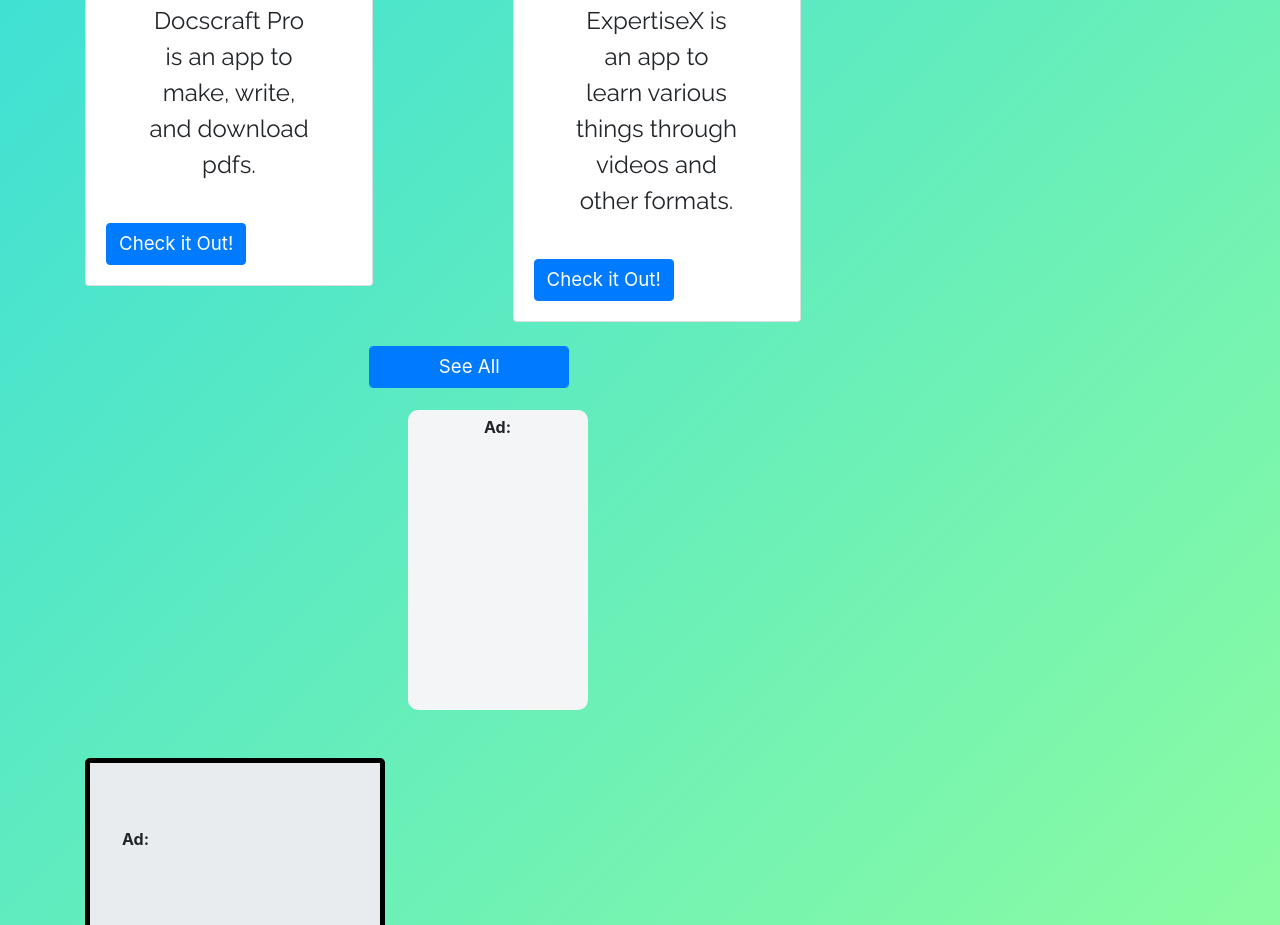
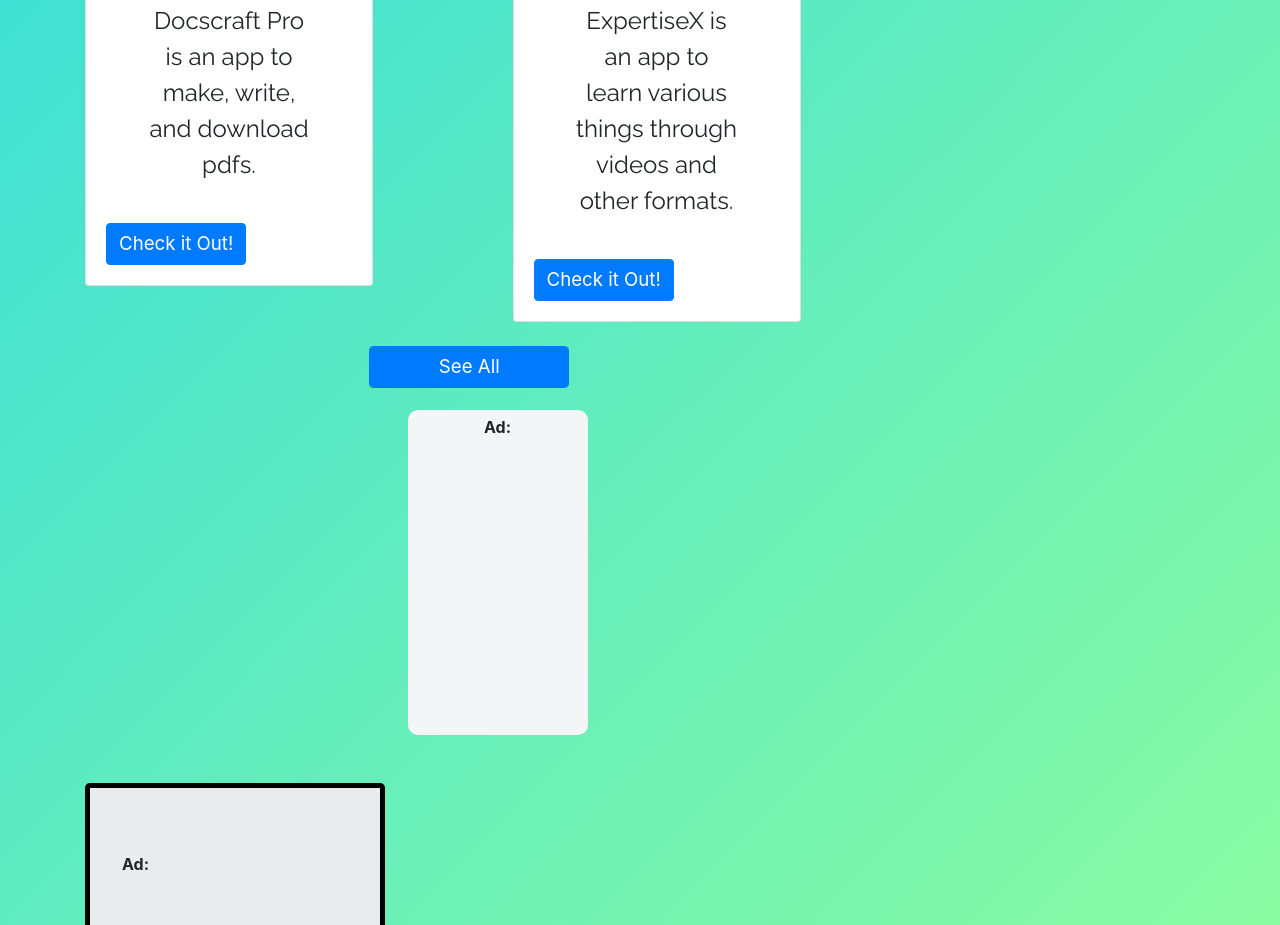
Before and after one commit to curiousaswin/agas2023, a plain HTML site: page src/index.html in a window 1280 px wide. Shown: the part 1875-2800 px from the top of the page. Drawn offline with nearby package versions, Linux system fonts and the light colour scheme; a script that the page names is missing.

Commit message:
Update index.html

```diff
--- a/src/index.html
+++ b/src/index.html
@@ -316,7 +316,7 @@
                 <br>
                 <!-- Clean ad wrapper -->
 <div style="display:flex; justify-content:center; margin-top:40px;">
-  <div id="ad-box" style="width:180px; height:300px; text-align:center; background:#f3f5f7; border-radius:10px; padding:5px;">
+  <div id="ad-box" style="width:180px; height:325px; text-align:center; background:#f3f5f7; border-radius:10px; padding:5px;">
     <b>Ad:</b><br><br>
     <script type="text/javascript">
       atOptions = {
```
